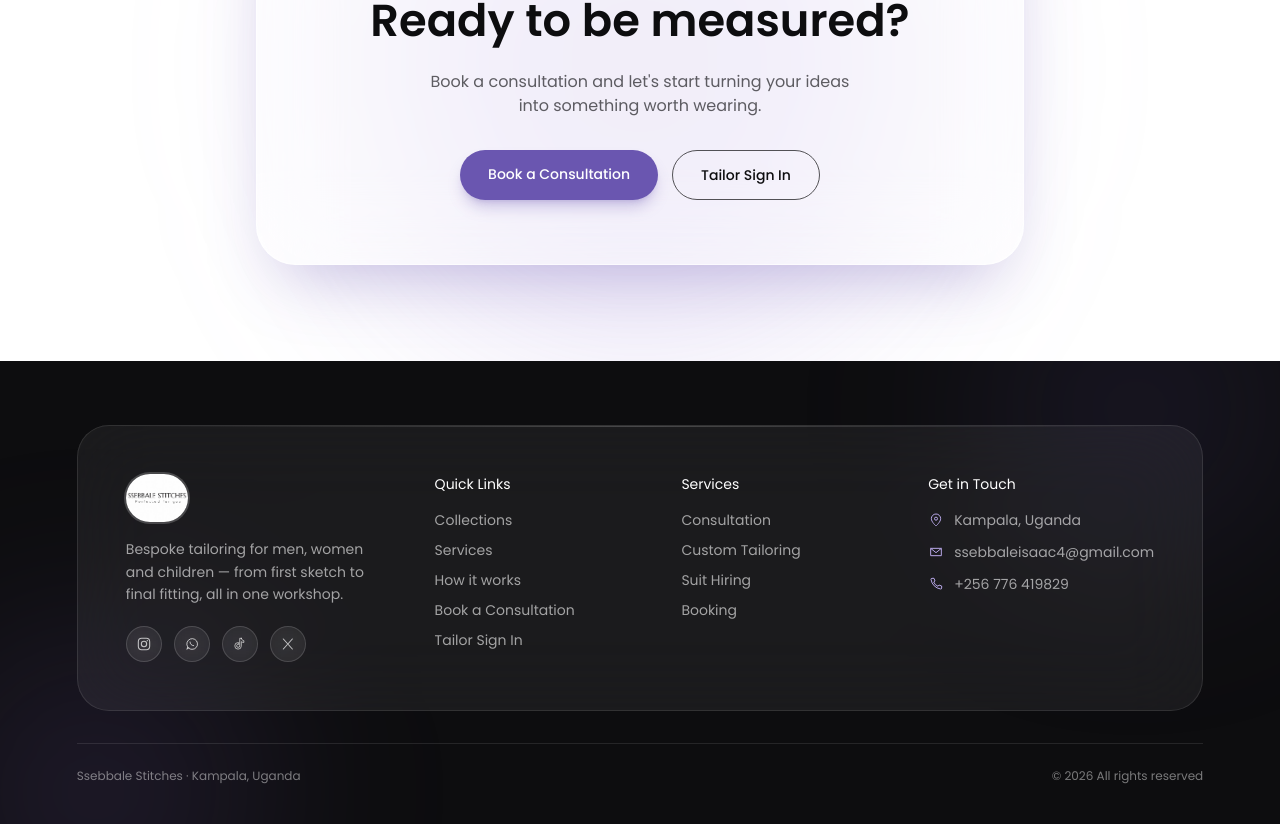
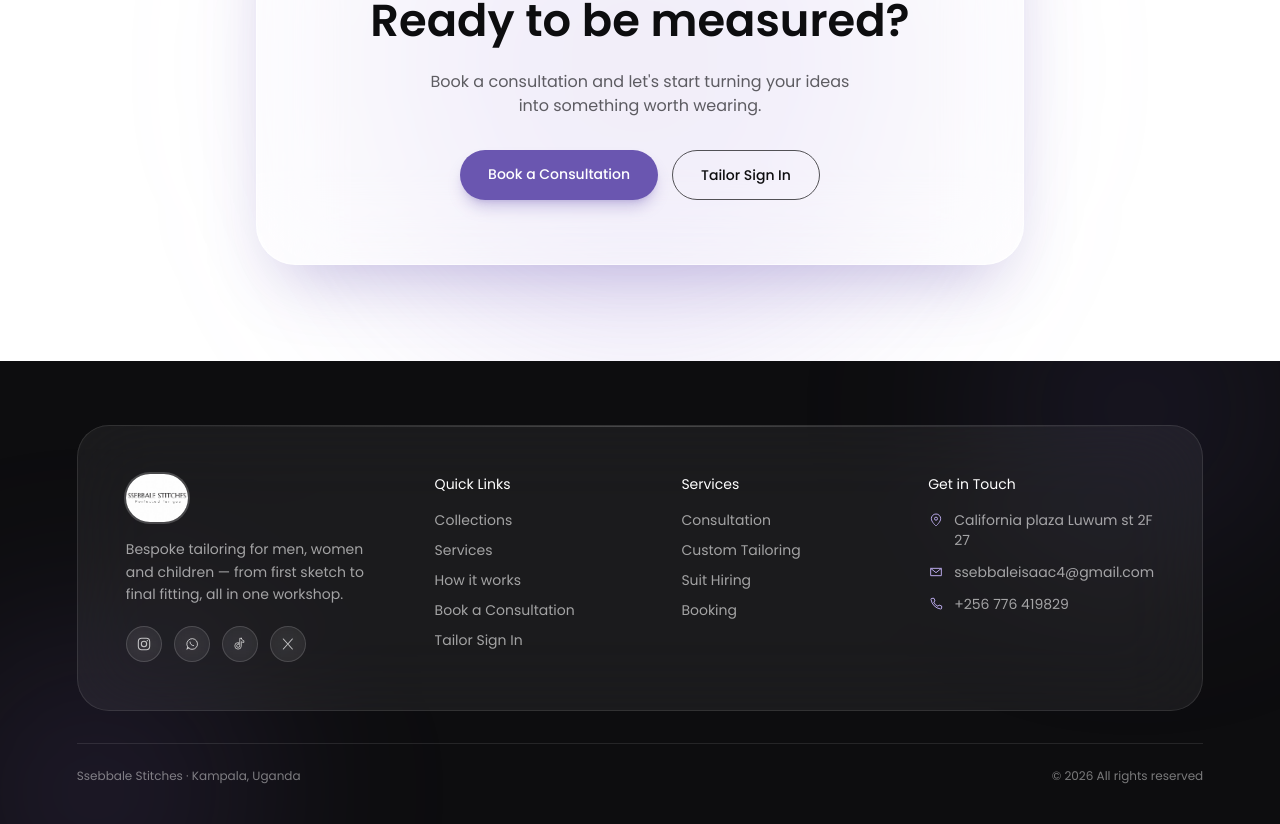
Before and after one commit to Ssebbale-Stitches/SsebbaleFrontendWeb, a React (Vite) app: page / in a window 1280 px wide. Shown: the part 3291-4115 px from the top of the page. Built offline with nearby package versions, Linux system fonts and the light colour scheme.

Commit message:
add location on get in touch

```diff
--- a/src/pages/LandingPage.tsx
+++ b/src/pages/LandingPage.tsx
@@ -677,7 +677,7 @@ export default function LandingPage() {
                     <path d="M12 21s-7-6.2-7-11a7 7 0 1 1 14 0c0 4.8-7 11-7 11Z" strokeWidth="1.5" strokeLinejoin="round" />
                     <circle cx="12" cy="10" r="2.3" strokeWidth="1.5" />
                   </svg>
-                  Kampala, Uganda
+                  California plaza Luwum st 2F 27
                 </li>
                 <li className="flex items-start gap-2.5">
                   <svg viewBox="0 0 24 24" className="w-4 h-4 mt-0.5 shrink-0 text-lilac-light" stroke="currentColor" fill="none">
```
